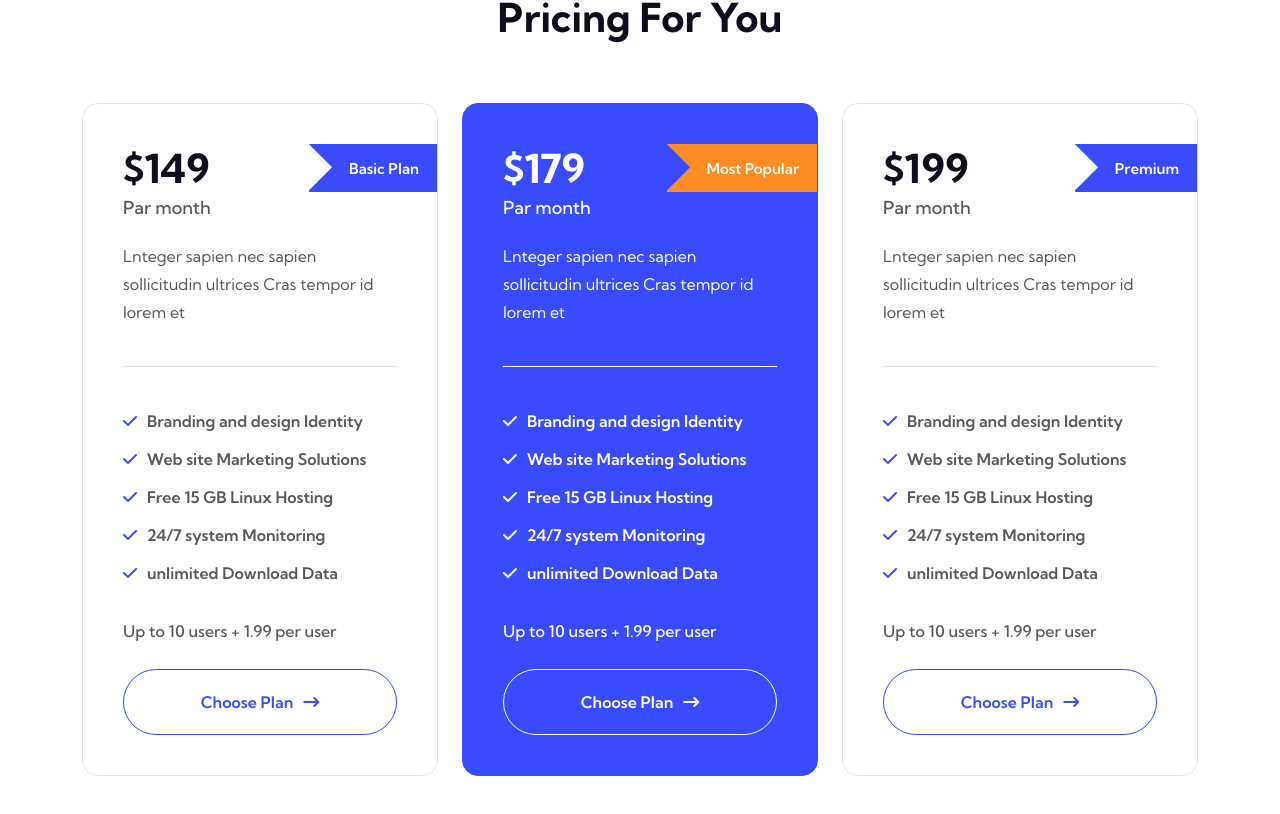
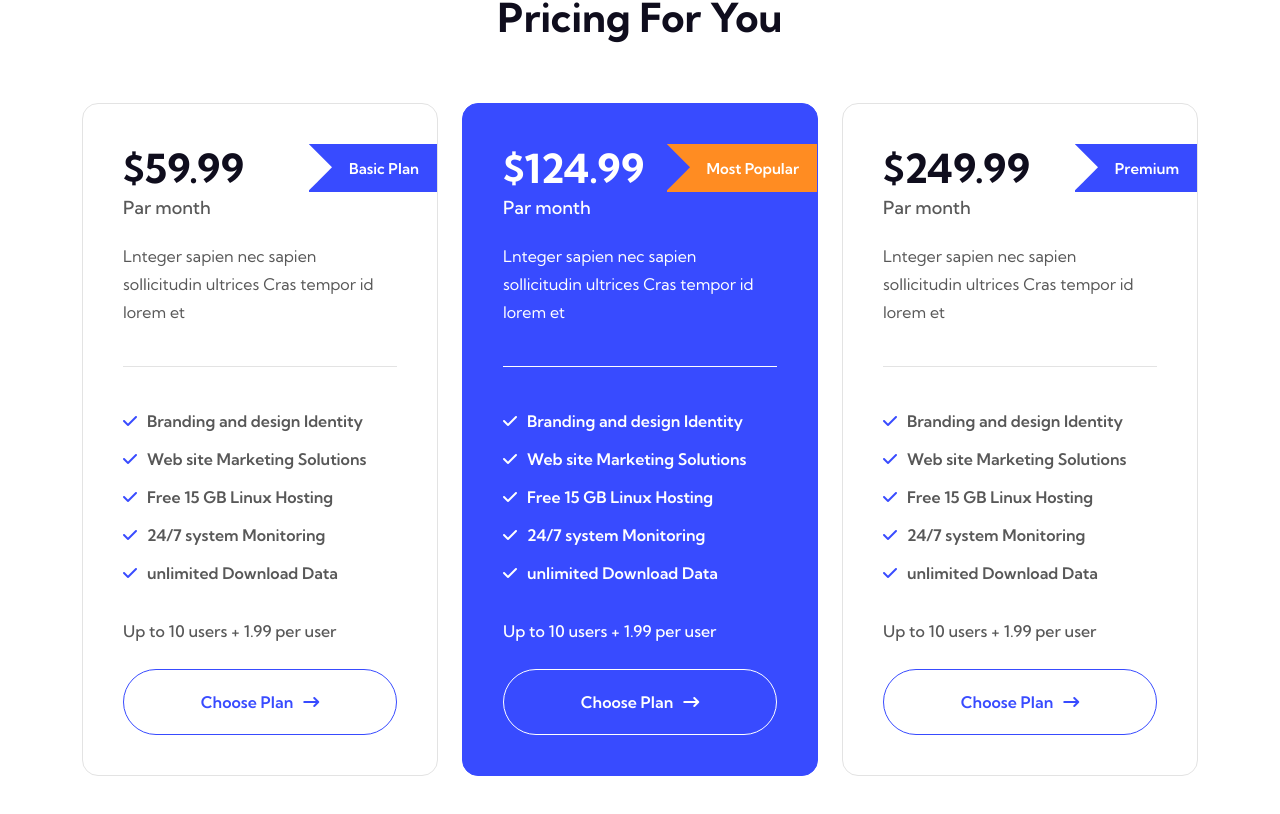
Before and after one commit to ZaidAhmed786/nationwide-llc-webdite, a Next.js app: page /pricing in a window 1280 px wide. Shown: the part 834-1648 px from the top of the page. Built offline with nearby package versions, Linux system fonts and the light colour scheme.

Commit message:
set price

```diff
--- a/app/pricing/page.js
+++ b/app/pricing/page.js
@@ -25,7 +25,7 @@ export default function Pricing() {
                                                     <h6>Basic Plan</h6>
                                                 </div>
                                                 <div className="pricing-header">
-                                                    <h2>$149</h2>
+                                                    <h2>$59.99</h2>
                                                     <span>Par month</span>
                                                     <p>
                                                         Lnteger sapien nec sapien sollicitudin ultrices Cras tempor id lorem et
@@ -68,7 +68,7 @@ export default function Pricing() {
                                                     <h6>Most Popular</h6>
                                                 </div>
                                                 <div className="pricing-header">
-                                                    <h2>$179</h2>
+                                                    <h2>$124.99</h2>
                                                     <span>Par month</span>
                                                     <p>
                                                         Lnteger sapien nec sapien sollicitudin ultrices Cras tempor id lorem et
@@ -111,7 +111,7 @@ export default function Pricing() {
                                                     <h6>Premium</h6>
                                                 </div>
                                                 <div className="pricing-header">
-                                                    <h2>$199</h2>
+                                                    <h2>$249.99</h2>
                                                     <span>Par month</span>
                                                     <p>
                                                         Lnteger sapien nec sapien sollicitudin ultrices Cras tempor id lorem et
--- a/components/sections/Pricing1.js
+++ b/components/sections/Pricing1.js
@@ -31,7 +31,7 @@ export default function Pricing1() {
                                                 <h6>Basic Internet</h6>
                                             </div>
                                             <div className="pricing-header">
-                                                <h2>$65.00</h2>
+                                                <h2>$59.99</h2>
                                                 <span>Per month</span>
                                                 <p>
                                                 For Everyday Browsing
@@ -71,7 +71,7 @@ export default function Pricing1() {
                                                 <h6>Standard Cable</h6>
                                             </div>
                                             <div className="pricing-header">
-                                                <h2>$80.00</h2>
+                                                <h2>$124.99</h2>
                                                 <span>Per month</span>
                                                 <p>
                                                 For Entertainment Lovers
@@ -111,7 +111,7 @@ export default function Pricing1() {
                                                 <h6>Premium Fiber</h6>
                                             </div>
                                             <div className="pricing-header">
-                                                <h2>$90.00</h2>
+                                                <h2>$249.99</h2>
                                                 <span>Per month</span>
                                                 <p>
                                                 For Ultimate Speed
```
